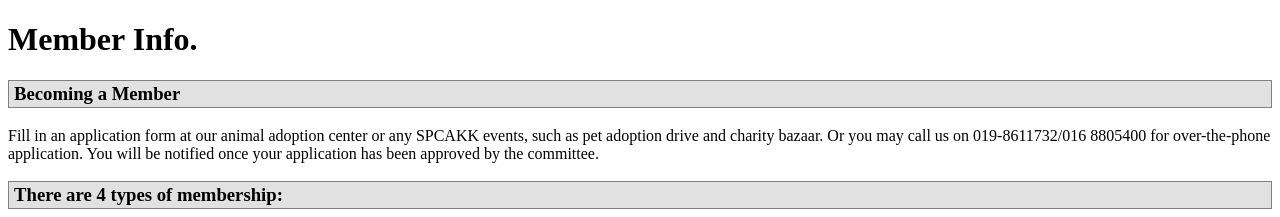
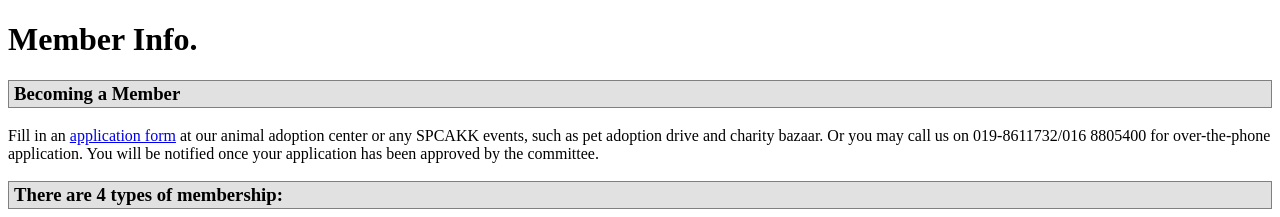
Before and after one commit to spcakk/spcakk.github.io, a plain HTML site: page contents/html/membership.html in a window 1280 px wide. Shown: the top 217 px of the page. Drawn offline with Linux system fonts and the light colour scheme.

Commit message:
Added membership form and link.

```diff
--- a/contents/html/membership.html
+++ b/contents/html/membership.html
@@ -15,7 +15,7 @@
 
     <h3 class="myfaqs">Becoming a Member</h3>
     <div class="thefaq">
-      <p>Fill in an application form at our animal adoption center or any SPCAKK events, such as pet adoption drive and charity bazaar.  Or you may call us on 019-8611732/016 8805400 for over-the-phone application.  You will be notified once your application has been approved by the committee.</p>
+      <p>Fill in an <a href="../pdf/membership.pdf" target="_blank">application form</a> at our animal adoption center or any SPCAKK events, such as pet adoption drive and charity bazaar.  Or you may call us on 019-8611732/016 8805400 for over-the-phone application.  You will be notified once your application has been approved by the committee.</p>
     </div>
 
     <h3 class="myfaqs">There are 4 types of membership:</h3>
```
Also changed, not shown: 1 other file.
